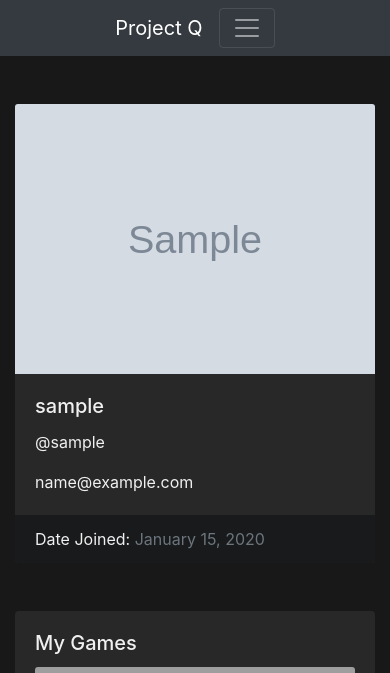
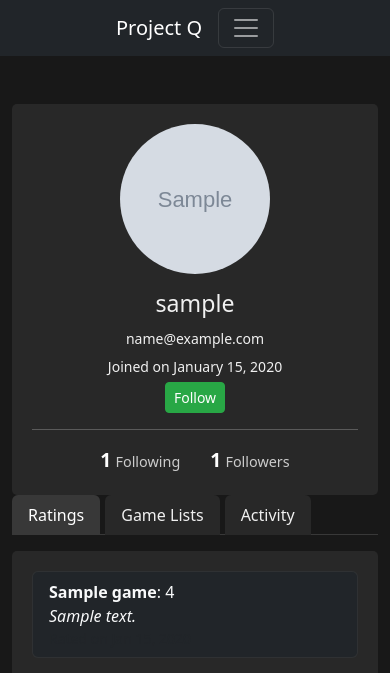
Before and after one commit to Jfghanimah/project-q, a Django app: a page that uses webapp/core/templates/base.html in a window 390 px wide. Shown: the top 673 px of the page. Run offline with Django 4.2, Linux system fonts and the light colour scheme; tables that the repository leaves empty hold one stand-in row (values such as "Sample post"); grey boxes marked "Sample" are stand-in pictures; some libraries are stand-ins or nearby versions; grey boxes are pictures that could not be loaded.

Commit message:
following feature implemented

```diff
--- a/webapp/config/settings.py
+++ b/webapp/config/settings.py
@@ -26,7 +26,7 @@ SECRET_KEY = 'django-insecure-#lm+mdplj6)-keou#k838u%zt#=f-1l+w^2pb!8t7*wgxv^9s_
 # SECURITY WARNING: don't run with debug turned on in production!
 DEBUG = True
 
-ALLOWED_HOSTS = []
+ALLOWED_HOSTS = ['dev.g3hq.com', '127.0.0.1']
 
 
 # Application definition
--- a/webapp/core/static/styles.css
+++ b/webapp/core/static/styles.css
@@ -4,13 +4,21 @@ body {
 }
 
 .card {
-    background-color: #282828;
+    background-color: #282828 !important; /* Force dark background */
     border: none;
 }
 
-.card-title .card-text {
-    color: #d0d0d0;
+/* Ensure the card title remains white and bold */
+.card .card-title {
+    color: #ffffff;
+    font-weight: bold;
 }
+
+/* Ensure the card text is lighter gray */
+.card .card-text {
+    color: #e0e0e0;
+}
+
 
 .btn-primary {
     background-color: #383838;
@@ -43,9 +51,6 @@ footer {
 }
 
 
-
-
-
 .slideshow-container {
     position: relative;
     width: 900px;
--- a/webapp/core/templates/base.html
+++ b/webapp/core/templates/base.html
@@ -5,7 +5,8 @@
 <head>
   <meta charset="UTF-8">
   <meta name="viewport" content="width=device-width, initial-scale=1.0">
-    <link rel="stylesheet" href="https://stackpath.bootstrapcdn.com/bootstrap/4.3.1/css/bootstrap.min.css">
+  <!-- Using Bootstrap 5 from jsDelivr -->
+  <link rel="stylesheet" href="https://cdn.jsdelivr.net/npm/bootstrap@5.3.3/dist/css/bootstrap.min.css">
   <link rel="stylesheet" href="{% static 'styles.css' %}">
   {% block head %}{% endblock %}
   <title>Project Q</title>
@@ -15,12 +16,12 @@
   <nav class="navbar navbar-expand-lg navbar-dark bg-dark justify-content-center">
     <div class="container d-flex justify-content-center">
       <a class="navbar-brand" href="/">Project Q</a>
-            <button class="navbar-toggler" type="button" data-toggle="collapse" data-target="#navbarNav"
+      <button class="navbar-toggler" type="button" data-bs-toggle="collapse" data-bs-target="#navbarNav"
               aria-controls="navbarNav" aria-expanded="false" aria-label="Toggle navigation">
         <span class="navbar-toggler-icon"></span>
       </button>
       <div class="collapse navbar-collapse justify-content-center" id="navbarNav">
-                <ul class="navbar-nav mr-3">
+        <ul class="navbar-nav me-3">
           <li class="nav-item active">
             <a class="nav-link" href="/">Home</a>
           </li>
@@ -31,12 +32,11 @@
             <a class="nav-link" href="/about">About</a>
           </li>
         </ul>
-                <form class="form-inline">
-                    <input class="form-control mr-sm-2" type="search" placeholder="Search games" aria-label="Search">
-                    <button class="btn btn-outline-success my-2 my-sm-0" type="submit">Search</button>
+        <form class="d-flex">
+          <input class="form-control me-2" type="search" placeholder="Search games" aria-label="Search">
+          <button class="btn btn-outline-success" type="submit">Search</button>
         </form>
-
-                <ul class="navbar-nav ml-3">
+        <ul class="navbar-nav ms-3">
           {% if user.is_authenticated %}
             <li class="nav-item">
               <a class="nav-link" href="{% url 'profile' user.username %}">Profile</a>
@@ -53,13 +53,11 @@
             </li>
           {% endif %}
         </ul>
-
       </div>
     </div>
   </nav>
 
   {% block content %}{% endblock %}
-
 
   <footer class="bg-dark text-white text-center py-3 mt-5">
     <p>Follow us on:</p>
@@ -69,9 +67,9 @@
     <p class="mt-3">&copy; G3 LLC 2025</p>
   </footer>
 
-    <script src="https://code.jquery.com/jquery-3.3.1.slim.min.js"></script>
-    <script src="https://cdnjs.cloudflare.com/ajax/libs/popper.js/1.14.7/umd/popper.min.js"></script>
-    <script src="https://stackpath.bootstrapcdn.com/bootstrap/4.3.1/js/bootstrap.min.js"></script>
+  <script src="https://code.jquery.com/jquery-3.3.1.min.js"></script>
+  <script src="https://cdn.jsdelivr.net/npm/bootstrap@5.3.3/dist/js/bootstrap.bundle.min.js"></script>
+  <script src="{% static 'followToggle.js' %}"></script>
   {% block scripts %}{% endblock %}
 </body>
 
--- a/webapp/users/models.py
+++ b/webapp/users/models.py
@@ -40,16 +40,17 @@ class CustomUser(AbstractBaseUser, PermissionsMixin):
     def __str__(self):
         return self.email
 
-
 class UserFollower(models.Model):
-    user = models.ForeignKey(CustomUser, related_name='following', on_delete=models.CASCADE)
-    follower = models.ForeignKey(CustomUser, related_name='followers', on_delete=models.CASCADE)
+    user = models.ForeignKey(CustomUser, related_name='followers', on_delete=models.CASCADE)
+    follower = models.ForeignKey(CustomUser, related_name='following', on_delete=models.CASCADE)
+    created_at = models.DateTimeField(auto_now_add=True)
 
     class Meta:
         unique_together = ('user', 'follower')
 
     def __str__(self):
         return f"{self.follower.username} follows {self.user.username}"
+
 
 class Notification(models.Model):
     user = models.ForeignKey(CustomUser, on_delete=models.CASCADE)
--- /dev/null
+++ b/webapp/users/static/followToggle.js
@@ -0,0 +1,82 @@
+$(document).ready(function() {
+  // Bind click event on all buttons with class 'follow-toggle'
+  $('.follow-toggle').click(function(e) {
+    e.preventDefault();
+    var $btn = $(this);
+    var actionUrl = $btn.data('action-url');
+    $.ajax({
+      url: actionUrl,
+      type: 'POST',
+      data: {
+        'csrfmiddlewaretoken': $('input[name="csrfmiddlewaretoken"]').first().val()
+      },
+      success: function(response) {
+        //alert(response.message);
+        // Toggle button state based on current state:
+        if ($btn.data('state') === 'following') {
+          // Switch from following to not following:
+          $btn.data('state', 'not_following');
+          $btn.removeClass('btn-following btn-danger').addClass('btn-follow');
+          $btn.text("Follow");
+          $btn.data('action-url', $btn.data('follow-url'));
+        } else {
+          // Switch from not following to following:
+          $btn.data('state', 'following');
+          $btn.removeClass('btn-follow').addClass('btn-following');
+          $btn.text("Following");
+          $btn.data('action-url', $btn.data('unfollow-url'));
+        }
+      },
+      error: function(xhr) {
+        alert("Error: " + (xhr.responseJSON.error || "Unknown error"));
+      }
+    });
+  });
+
+  // Hover behavior for buttons in 'following' state
+  $('.follow-toggle').hover(
+    function() {
+      var $btn = $(this);
+      if ($btn.data('state') === 'following') {
+        $btn.text("Unfollow");
+        $btn.removeClass('btn-following').addClass('btn-danger');
+      }
+    },
+    function() {
+      var $btn = $(this);
+      if ($btn.data('state') === 'following') {
+        $btn.text("Following");
+        $btn.removeClass('btn-danger').addClass('btn-following');
+      }
+    }
+  );
+});
+
+// CSRF setup remains unchanged
+function getCookie(name) {
+  var cookieValue = null;
+  if (document.cookie && document.cookie !== '') {
+      var cookies = document.cookie.split(';');
+      for (var i = 0; i < cookies.length; i++) {
+          var cookie = $.trim(cookies[i]);
+          if (cookie.substring(0, name.length + 1) === (name + '=')) {
+              cookieValue = decodeURIComponent(cookie.substring(name.length + 1));
+              break;
+          }
+      }
+  }
+  return cookieValue;
+}
+var csrftoken = getCookie('csrftoken');
+
+function csrfSafeMethod(method) {
+  return (/^(GET|HEAD|OPTIONS|TRACE)$/.test(method));
+}
+
+$.ajaxSetup({
+  beforeSend: function(xhr, settings) {
+      if (!csrfSafeMethod(settings.type) && !this.crossDomain) {
+          xhr.setRequestHeader("X-CSRFToken", csrftoken);
+      }
+  }
+});
--- a/webapp/users/static/user_styles.css
+++ b/webapp/users/static/user_styles.css
@@ -1,4 +1,110 @@
+/* user_styles.css */
+
+/* General List Group Items */
 .list-group-item {
-    background-color: rgb(24, 26, 27);
+    background-color: #181a1b; /* Slightly darker for contrast */
     border-color: rgba(140, 130, 115, 0.13);
 }
+
+/* Profile Sidebar */
+.profile-sidebar {
+    background-color: #282828;
+    padding: 20px;
+    border-radius: 5px;
+    color: #f0f0f0;
+}
+.profile-sidebar img {
+    border-radius: 50%;
+    width: 150px;
+    height: 150px;
+    object-fit: cover;
+}
+.profile-sidebar h3 {
+    margin-top: 15px;
+}
+.profile-details {
+    margin-bottom: 20px;
+}
+
+/* Bootstrap 5 Tabs (Dark Mode) */
+.nav-tabs {
+    border-bottom: 1px solid #383838; /* Optional underline below tabs */
+}
+.nav-tabs .nav-link {
+    background-color: #282828;
+    color: #f0f0f0;
+    border: none;
+    margin-right: 5px;
+}
+.nav-tabs .nav-link:hover {
+    background-color: #383838;
+    color: #fff;
+}
+.nav-tabs .nav-link.active {
+    background-color: #383838;
+    color: #fff;
+    border: none;
+}
+
+/* Tab Content Container */
+.tab-content {
+    background-color: #282828;
+    padding: 20px;
+    border-radius: 5px;
+    color: #f0f0f0;
+}
+
+/* Follower/Following Counts */
+.follow-counts {
+    display: flex;
+    justify-content: center;
+    gap: 30px;  /* Increased gap; adjust as needed */
+    margin-top: 10px;
+}
+
+.follow-counts a {
+    text-decoration: none !important;
+    color: #fff !important;
+}
+
+.follow-counts a:hover {
+    /* Remove underline on hover */
+    text-decoration: none !important;
+    color: #ccc !important;
+}
+
+.follow-counts .number {
+    font-weight: bold;
+    font-size: 1.2em;
+    color: #fff !important;
+}
+
+.follow-counts .label {
+    font-size: 0.9em;
+    color: #ccc !important;
+}
+
+/* Follow/Unfollow Buttons */
+
+/* Button for NOT following – green filled */
+.btn-follow {
+    background-color: #28a745;
+    border: 1px solid #28a745;
+    color: #fff;
+}
+.btn-follow:hover {
+    background-color: #218838;
+    border-color: #1e7e34;
+}
+
+/* Button for FOLLOWING state – transparent with white outline and light (grey) text */
+.btn-following {
+    background-color: transparent;
+    border: 1px solid #fff;
+    color: #ccc;  /* Lighter grey for text */
+}
+.btn-following:hover {
+    background-color: #dc3545; /* Red on hover */
+    border-color: #dc3545;
+    color: #fff;
+}
--- /dev/null
+++ b/webapp/users/templates/_follow_button.html
@@ -0,0 +1,20 @@
+{# _follow_button.html #}
+{% if is_following %}
+  <button class="follow-toggle btn btn-following btn-sm"
+          data-state="following"
+          data-username="{{ target_user.username }}"
+          data-follow-url="{% url 'api_follow_user' target_user.username %}"
+          data-unfollow-url="{% url 'api_unfollow_user' target_user.username %}"
+          data-action-url="{% url 'api_unfollow_user' target_user.username %}">
+    Following
+  </button>
+{% else %}
+  <button class="follow-toggle btn btn-follow btn-sm"
+          data-state="not_following"
+          data-username="{{ target_user.username }}"
+          data-follow-url="{% url 'api_follow_user' target_user.username %}"
+          data-unfollow-url="{% url 'api_unfollow_user' target_user.username %}"
+          data-action-url="{% url 'api_follow_user' target_user.username %}">
+    Follow
+  </button>
+{% endif %}
--- a/webapp/users/templates/profile.html
+++ b/webapp/users/templates/profile.html
@@ -3,84 +3,117 @@
 
 {% block head %}
 <link rel="stylesheet" href="{% static 'user_styles.css' %}">
+
 {% endblock %}
 
 {% block content %}
 <div class="container mt-5">
   <div class="row">
-        <!-- Profile Card Section -->
+    <!-- Sidebar: Profile Information -->
     <div class="col-md-3">
-            <div class="card mb-4">
+        <div class="profile-sidebar text-center">
         {% if profile_user.profile_picture %}
-                    <img src="{{ profile_user.profile_picture.url }}" class="card-img-top" alt="Profile Picture">
+            <img src="{{ profile_user.profile_picture.url }}" alt="Profile Picture">
         {% else %}
-                    <img src="{% static 'default_profile_picture.jpg' %}" class="card-img-top" alt="Default Profile Picture">
+            <img src="{% static 'default_profile_picture.jpg' %}" alt="Default Profile Picture">
         {% endif %}
-                <div class="card-body">
-                    <h5 class="card-title">{{ profile_user.username }}</h5>
-                    <p class="card-text">@{{ profile_user.username }}</p>
-                    <p class="card-text">{{ profile_user.email }}</p>
+        <h3 class="mt-3">{{ profile_user.username }}</h3>
+        <p class="mb-1"><small>{{ profile_user.email }}</small></p>
+        <p class="mb-1"><small>Joined on {{ profile_user.date_joined|date:"F j, Y" }}</small></p>
+
         {% if is_owner %}
-                        <!-- Edit cog/icon linking to the edit profile page -->
-                        <a href="{% url 'edit_profile' profile_user.username %}" class="btn btn-secondary">
-                            <i class="fa fa-cog">COG</i> Edit Profile
+            <!-- Edit Profile Button for the owner -->
+            <a href="{% url 'edit_profile' profile_user.username %}" class="btn btn-secondary btn-sm mt-2">
+            <i class="fa fa-cog"></i> Edit Profile
             </a>
+        {% else %}
+        {% include '_follow_button.html' with target_user=profile_user is_following=is_following %}
+        {% endif %}
+
+        {% if profile_user.bio %}
+            <hr>
+            <p class="profile-details">{{ profile_user.bio }}</p>
+        {% endif %}
+
+        <!-- Follower/Following Counts Inline with links -->
+        <hr>
+        <div class="follow-counts">
+          <a href="{% url 'following_page' profile_user.username %}">
+            <span class="number">{{ profile_user.following.count }}</span>
+            <span class="label">Following</span>
+          </a>
+          <a href="{% url 'followers_page' profile_user.username %}">
+            <span class="number">{{ profile_user.followers.count }}</span>
+            <span class="label">Followers</span>
+          </a>
+        </div>
+
+
+        </div>
+    </div>
+
+
+
+    <!-- Main Content: Bootstrap 5 Tabs -->
+    <div class="col-md-9">
+      <ul class="nav nav-tabs" id="profileTabs" role="tablist">
+        <li class="nav-item" role="presentation">
+          <button class="nav-link active" id="ratings-tab" data-bs-toggle="tab" data-bs-target="#ratings" type="button" role="tab" aria-controls="ratings" aria-selected="true">Ratings</button>
+        </li>
+        <li class="nav-item" role="presentation">
+          <button class="nav-link" id="gameLists-tab" data-bs-toggle="tab" data-bs-target="#gameLists" type="button" role="tab" aria-controls="gameLists" aria-selected="false">Game Lists</button>
+        </li>
+        <li class="nav-item" role="presentation">
+          <button class="nav-link" id="activity-tab" data-bs-toggle="tab" data-bs-target="#activity" type="button" role="tab" aria-controls="activity" aria-selected="false">Activity</button>
+        </li>
+      </ul>
+      <div class="tab-content mt-3" id="profileTabsContent">
+        <!-- Ratings Tab -->
+        <div class="tab-pane fade show active" id="ratings" role="tabpanel" aria-labelledby="ratings-tab">
+          {% if ratings %}
+            <ul class="list-group">
+              {% for rating in ratings %}
+                <li class="list-group-item bg-dark text-light">
+                  <strong>{{ rating.game.title }}</strong>: {{ rating.rating_value }}
+                  {% if rating.review_text %}
+                    <br><em>{{ rating.review_text }}</em>
+                  {% endif %}
+                  <small class="d-block text-muted">Rated on {{ rating.created_at|date:"M d, Y" }}</small>
+                </li>
+              {% endfor %}
+            </ul>
+          {% else %}
+            <p>No ratings yet.</p>
           {% endif %}
         </div>
-                <ul class="list-group list-group-flush">
-                    <li class="list-group-item">
-                        Date Joined: <span class="text-muted">{{ profile_user.date_joined|date:"F j, Y" }}</span>
+        <!-- Game Lists Tab -->
+        <div class="tab-pane fade" id="gameLists" role="tabpanel" aria-labelledby="gameLists-tab">
+          {% if game_lists %}
+            <ul class="list-group">
+              {% for list in game_lists %}
+                <li class="list-group-item bg-dark text-light">
+                  <strong>{{ list.name }}</strong>
+                  {% if list.description %}
+                    <br><small>{{ list.description }}</small>
+                  {% endif %}
                 </li>
-                </ul>
-            </div>
-        </div>
-        <!-- Main Content Section -->
-        <div class="col-md-8">
-            {% if profile_user.bio %}
-            <div class="card mb-4">
-                <div class="card-body">
-                    <h5 class="card-title">About Me</h5>
-                    <p class="card-text">{{ profile_user.bio }}</p>
-                </div>
-            </div>
-            {% endif %}
-            <div class="card mt-4">
-                <div class="card-body">
-                    <h5 class="card-title">My Games</h5>
-                    <div class="row">
-                        {% for game in user_games %}
-                        <div class="col-md-4">
-                            <div class="card mb-4">
-                                {% if game.box_art %}
-                                    <img src="{{ game.box_art.url }}" class="card-img-top" alt="{{ game.title }}">
-                                {% endif %}
-                                <div class="card-body">
-                                    <h5 class="card-title">{{ game.title }}</h5>
-                                    <a href="{% url 'game_detail' game.pk %}" class="btn btn-primary">More Details</a>
-                                </div>
-                            </div>
-                        </div>
-                        {% empty %}
-                        <p>No games added yet.</p>
-                        {% endfor %}
-                    </div>
-                </div>
-            </div>
-            <div class="card mt-4">
-                <div class="card-body">
-                    <h5 class="card-title">My Game Lists</h5>
-                    {% if game_lists %}
-                        <ul>
-                        {% for list in game_lists %}
-                            <li>{{ list.name }}{% if list.description %} – {{ list.description }}{% endif %}</li>
               {% endfor %}
             </ul>
           {% else %}
             <p>No game lists available.</p>
           {% endif %}
         </div>
+        <!-- Activity Tab -->
+        <div class="tab-pane fade" id="activity" role="tabpanel" aria-labelledby="activity-tab">
+          <p>Recent activity will be displayed here.</p>
         </div>
       </div>
     </div>
+
+
+  </div>
 </div>
 {% endblock %}
+
+{% block scripts %}
+{% endblock %}
--- a/webapp/users/urls.py
+++ b/webapp/users/urls.py
@@ -6,8 +6,12 @@ urlpatterns = [
     path('register/', views.register, name='register'),
     path('login/', auth_views.LoginView.as_view(template_name='login.html', redirect_authenticated_user=True), name='login'),
     path('logout/', auth_views.LogoutView.as_view(), name='logout'),
-    # Public profiles: always accessed via /profile/<username>/
     path('profile/<str:username>/', views.profile, name='profile'),
-    # Edit profile (only accessible for the owner)
     path('profile/<str:username>/edit/', views.edit_profile, name='edit_profile'),
+    # followers/following lists
+    path('profile/<str:username>/followers/', views.followers_page, name='followers_page'),
+    path('profile/<str:username>/following/', views.following_page, name='following_page'),
+    # api endpoints for following/unfollowing actions:
+    path('api/follow/<str:username>/', views.api_follow_user, name='api_follow_user'),
+    path('api/unfollow/<str:username>/', views.api_unfollow_user, name='api_unfollow_user'),
 ]
--- a/webapp/users/views.py
+++ b/webapp/users/views.py
@@ -1,8 +1,12 @@
 from django.shortcuts import render, redirect, get_object_or_404
 from django.contrib.auth import login
 from django.contrib.auth.decorators import login_required
+from django.http import JsonResponse
+from django.views.decorators.http import require_POST
+
 from .forms import CustomUserCreationForm, CustomUserChangeForm
-from .models import GameList, Rating, CustomUser
+from .models import GameList, Rating, CustomUser, UserFollower
+
 
 def register(request):
     if request.method == 'POST':
@@ -15,24 +19,35 @@ def register(request):
         form = CustomUserCreationForm()
     return render(request, 'register.html', {'form': form})
 
+
 def profile(request, username):
-    # Fetch the user by username
     profile_user = get_object_or_404(CustomUser, username=username)
-    # Get the ratings and game lists
     ratings = Rating.objects.filter(user=profile_user)
     user_games = [rating.game for rating in ratings]
     game_lists = GameList.objects.filter(user=profile_user)
 
-    # Determine if the logged-in user is viewing their own profile
     is_owner = request.user.is_authenticated and (profile_user.pk == request.user.pk)
+    is_following = False
+    if request.user.is_authenticated and not is_owner:
+        is_following = UserFollower.objects.filter(
+            user=profile_user, follower=request.user).exists()
+
+    # Correctly fetch followers and following:
+    followers_list = profile_user.followers.all()  # People following this user
+    following_list = profile_user.following.all()    # People this user is following
 
     context = {
         'profile_user': profile_user,
         'user_games': user_games,
         'game_lists': game_lists,
         'is_owner': is_owner,
+        'is_following': is_following,
+        'ratings': ratings,
+        'followers_list': followers_list,
+        'following_list': following_list,
     }
     return render(request, 'profile.html', context)
+
 
 @login_required
 def edit_profile(request, username):
@@ -41,10 +56,85 @@ def edit_profile(request, username):
         return redirect('profile', username=request.user.username)
 
     if request.method == 'POST':
-        form = CustomUserChangeForm(request.POST, request.FILES, instance=request.user)
+        form = CustomUserChangeForm(
+            request.POST, request.FILES, instance=request.user)
         if form.is_valid():
             form.save()
             return redirect('profile', username=request.user.username)
     else:
         form = CustomUserChangeForm(instance=request.user)
     return render(request, 'edit_profile.html', {'form': form})
+
+
+def followers_page(request, username):
+    profile_user = get_object_or_404(CustomUser, username=username)
+    # "Followers" are those who follow profile_user.
+    followers_relations = profile_user.followers.select_related('follower')
+    followers = []
+    for relation in followers_relations:
+        follower_user = relation.follower
+        is_following = False
+        if request.user.is_authenticated:
+            is_following = UserFollower.objects.filter(
+                user=follower_user, follower=request.user).exists()
+        followers.append({
+            'user': follower_user,
+            'is_following': is_following,
+        })
+    context = {
+        'profile_user': profile_user,
+        'followers': followers,
+    }
+    return render(request, 'followers.html', context)
+
+
+def following_page(request, username):
+    profile_user = get_object_or_404(CustomUser, username=username)
+    # "Following" are those whom profile_user is following.
+    following_relations = profile_user.following.select_related('user')
+    following = []
+    for relation in following_relations:
+        following_user = relation.user
+        is_following = False
+        if request.user.is_authenticated:
+            is_following = UserFollower.objects.filter(
+                user=following_user, follower=request.user).exists()
+        following.append({
+            'user': following_user,
+            'is_following': is_following,
+        })
+    context = {
+        'profile_user': profile_user,
+        'following': following,
+    }
+    return render(request, 'following.html', context)
+
+
+@login_required
+@require_POST
+def api_follow_user(request, username):
+    target_user = get_object_or_404(CustomUser, username=username)
+    if target_user == request.user:
+        return JsonResponse({'error': "You cannot follow yourself."}, status=400)
+
+    # Check if already following
+    if UserFollower.objects.filter(user=target_user, follower=request.user).exists():
+        return JsonResponse({'message': f"You are already following {target_user.username}."})
+
+    UserFollower.objects.create(user=target_user, follower=request.user)
+    follower_count = UserFollower.objects.filter(user=target_user).count()
+    return JsonResponse({'message': f"You are now following {target_user.username}.", 'follower_count': follower_count})
+
+
+@login_required
+@require_POST
+def api_unfollow_user(request, username):
+    target_user = get_object_or_404(CustomUser, username=username)
+    follow_relation = UserFollower.objects.filter(
+        user=target_user, follower=request.user).first()
+    if follow_relation:
+        follow_relation.delete()
+        follower_count = UserFollower.objects.filter(user=target_user).count()
+        return JsonResponse({'message': f"You have unfollowed {target_user.username}.", 'follower_count': follower_count})
+    else:
+        return JsonResponse({'message': f"You are not following {target_user.username}."})
```
Also changed, not shown: webapp/core/templates/home.html (+9 -7 lines), webapp/users/templates/followers.html (added, +38 -0 lines), webapp/users/templates/following.html (added, +38 -0 lines), webapp/media/profile_pictures/DshapeSPRINKLE2.jpg (added), webapp/media/profile_pictures/camel2_UEvDoFS.png (added), webapp/media/profile_pictures/g3glow.png (added), webapp/static/default_profile_picture.jpg, webapp/static/default_profile_picture1.jpg (added), webapp/users/migrations/0002_userfollower_created_at.py (added), webapp/users/migrations/0003_alter_userfollower_follower_alter_userfollower_user.py (added). Lines whose indentation alone changed are shown as unchanged.
